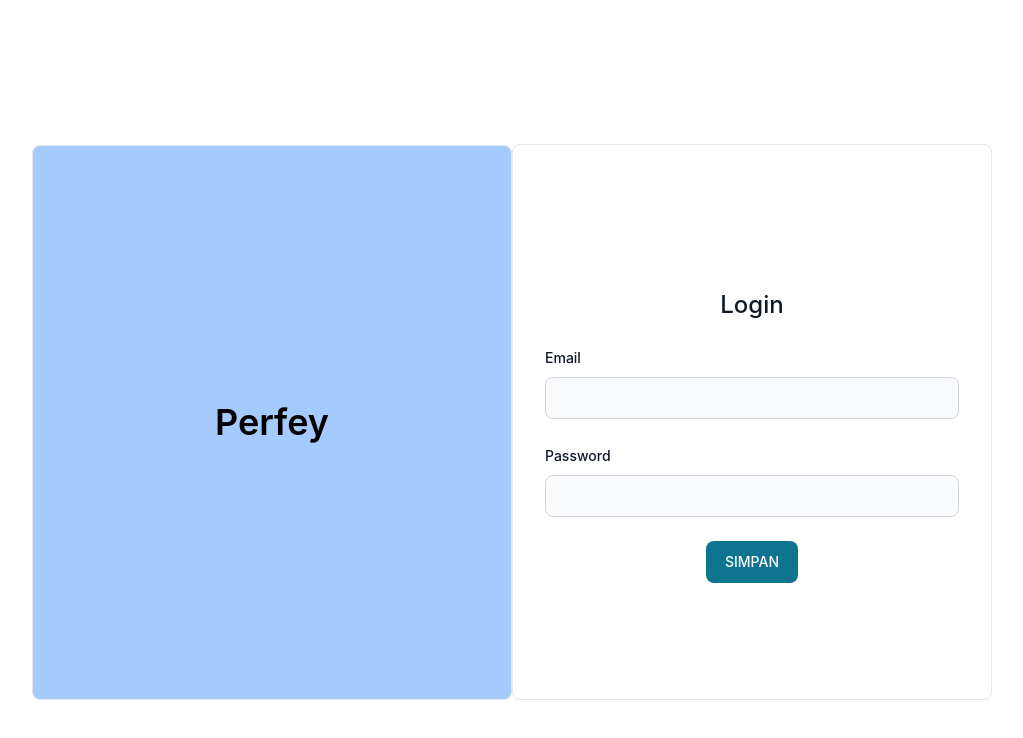
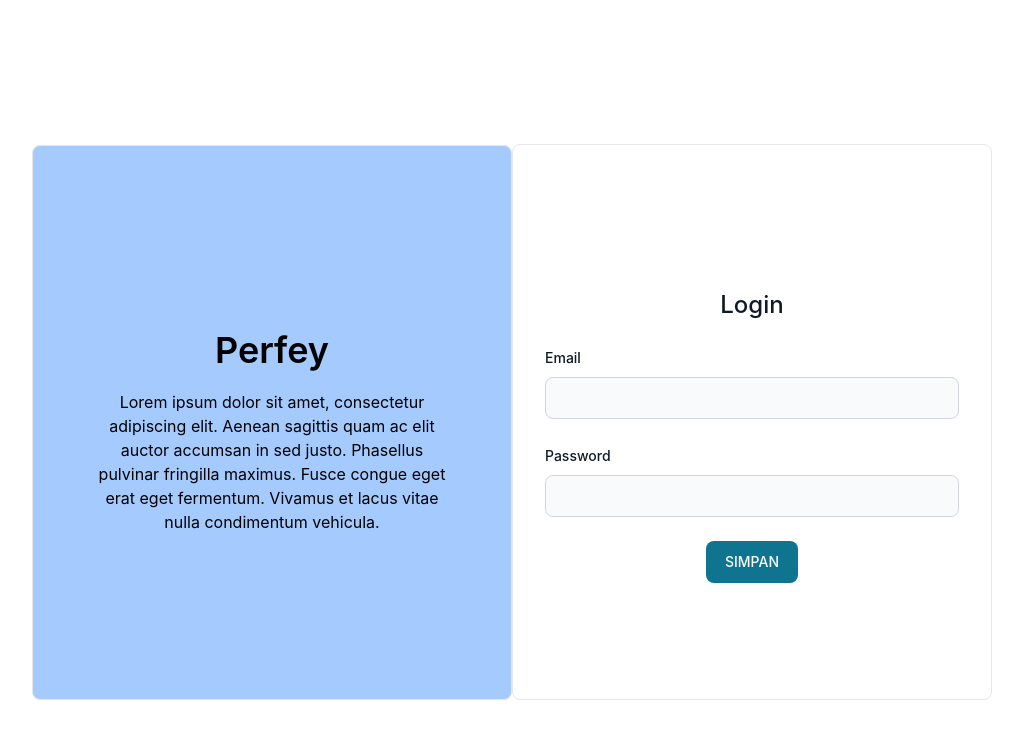
Before and after one commit to kanzff/gudang-crypto, a React (Create React App) app in the folder client/: page /login in a window 1280 px wide. Shown: the top 738 px of the page, without its empty margins (128-1151 px from the left). Built offline with nearby package versions, Linux system fonts and the light colour scheme.

Commit message:
added text

```diff
--- a/client/src/components/Navbar.js
+++ b/client/src/components/Navbar.js
@@ -39,11 +39,11 @@ const Navbar = ({getProducts}) => {
                 <div className="flex ">
                     {!access_token ?
                         <>
-                            <button onClick={() => navigate('/register')} type="button" className="mr-4 text-white bg-blue-700 hover:bg-blue-800 focus:ring-4 focus:outline-none focus:ring-blue-300 font-medium rounded-lg text-sm px-4 py-2 text-center dark:bg-blue-600 dark:hover:bg-blue-700 dark:focus:ring-blue-800">Daftar</button>
-                            <button onClick={() => navigate('/login')} type="button" className=" mr-2 text-white bg-blue-700 hover:bg-blue-800 focus:ring-4 focus:outline-none focus:ring-blue-300 font-medium rounded-lg text-sm px-4 py-2 text-center dark:bg-blue-600 dark:hover:bg-blue-700 dark:focus:ring-blue-800">Masuk</button>
+                            <button onClick={() => navigate('/register')} type="button" className="mr-4 text-blue-600 border border-blue-600 hover:bg-slate-100  font-medium rounded-lg text-sm px-4 py-2 text-center dark:bg-blue-600 dark:hover:bg-blue-700 dark:focus:ring-blue-800">Daftar</button>
+                            <button onClick={() => navigate('/login')} type="button" className=" mr-2 text-blue-600 border border-blue-600 hover:bg-slate-100 font-medium rounded-lg text-sm px-4 py-2 text-center dark:bg-blue-600 dark:hover:bg-blue-700 dark:focus:ring-blue-800">Masuk</button>
                         </>
                         :
-                        <button onClick={logout} type="button" className=" mr-2 text-white bg-blue-700 hover:bg-blue-800 focus:ring-4 focus:outline-none focus:ring-blue-300 font-medium rounded-lg text-sm px-4 py-2 text-center dark:bg-blue-600 dark:hover:bg-blue-700 dark:focus:ring-blue-800">Keluar</button>
+                        <button onClick={logout} type="button" className=" mr-2 text-blue-600 border border-blue-600 hover:bg-slate-100 font-medium rounded-lg text-sm px-4 py-2 text-center dark:bg-blue-600 dark:hover:bg-blue-700 dark:focus:ring-blue-800">Keluar</button>
 
                     }
                 </div>
--- a/client/src/pages/Landing.js
+++ b/client/src/pages/Landing.js
@@ -117,7 +117,7 @@ const Landing = () => {
                             <Spinner color="info" aria-label="Info spinner example" />
                         </div> :
                         <div className='flex justify-center'>
-                            <button onClick={() => getProducts(productsLimit + 5, 0)} type="button" className="ml-10 text-white bg-blue-700 hover:bg-blue-800 focus:ring-4 focus:outline-none focus:ring-blue-300 font-medium rounded-lg text-sm px-4 py-2 text-center dark:bg-blue-600 dark:hover:bg-blue-700 dark:focus:ring-blue-800">Lihat lebih banyak</button>
+                            <button onClick={() => getProducts(productsLimit + 5, 0)} type="button" className="ml-10 text-blue-600 border border-blue-600 hover:bg-slate-100 font-medium rounded-lg text-sm px-4 py-2 text-center dark:bg-blue-600 dark:hover:bg-blue-700 dark:focus:ring-blue-800">Lihat lebih banyak</button>
                         </div>
                     }
                 </div>
--- a/client/src/pages/Login.js
+++ b/client/src/pages/Login.js
@@ -45,7 +45,10 @@ const Login = () => {
         <>
             <div className='mt-32 max-w-screen-2xl flex items-center justify-center mx-auto p-4'>
                 <div className="w-[30rem] space-y-6 border rounded-lg p-8 h-[555px] flex justify-center items-center bg-blue-300">
-                    <p className='text-4xl font-semibold'>Perfey</p>
+                    <div>
+                        <p className='text-4xl text-center font-semibold my-5'>Perfey</p>
+                        <p className='text-center px-6'>Lorem ipsum dolor sit amet, consectetur adipiscing elit. Aenean sagittis quam ac elit auctor accumsan in sed justo. Phasellus pulvinar fringilla maximus. Fusce congue eget erat eget fermentum. Vivamus et lacus vitae nulla condimentum vehicula.</p>
+                    </div>
                 </div>
                 <div className="w-[30rem] h-[556px] py-36 space-y-6 border rounded-lg p-8">
                     <h3 className="text-2xl text-center font-medium text-gray-900 dark:text-white">Login</h3>
--- a/client/src/pages/Register.js
+++ b/client/src/pages/Register.js
@@ -49,7 +49,10 @@ const Register = () => {
         <>
             <div className='mt-32 max-w-screen-2xl flex items-center justify-center mx-auto p-4'>
                 <div className="w-[30rem] space-y-6 border rounded-lg p-8 h-[555px] flex justify-center items-center bg-blue-300">
-                    <p className='text-4xl font-semibold'>Perfey</p>
+                    <div>
+                        <p className='text-4xl text-center font-semibold my-5'>Perfey</p>
+                        <p className='text-center px-6'>Lorem ipsum dolor sit amet, consectetur adipiscing elit. Aenean sagittis quam ac elit auctor accumsan in sed justo. Phasellus pulvinar fringilla maximus. Fusce congue eget erat eget fermentum. Vivamus et lacus vitae nulla condimentum vehicula.</p>
+                    </div>
                 </div>
                 <div className="w-[30rem] space-y-6 border rounded-lg p-8">
                     <h3 className="text-2xl text-center font-medium text-gray-900 dark:text-white">Register</h3>
```
